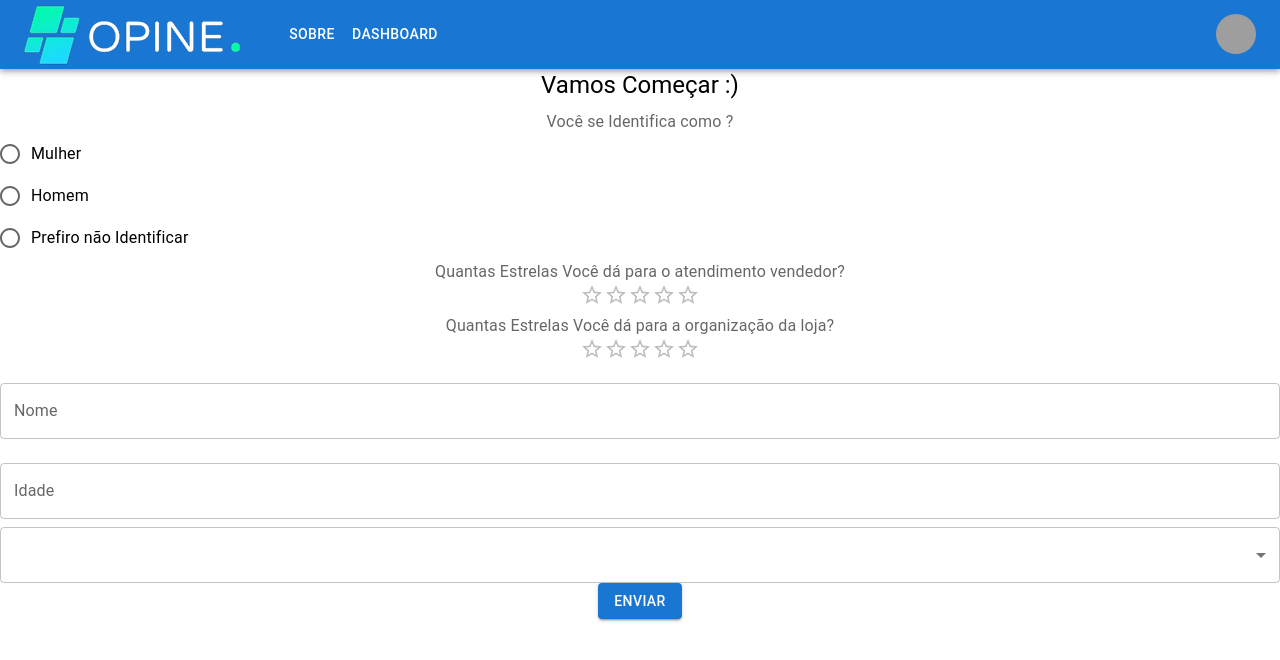
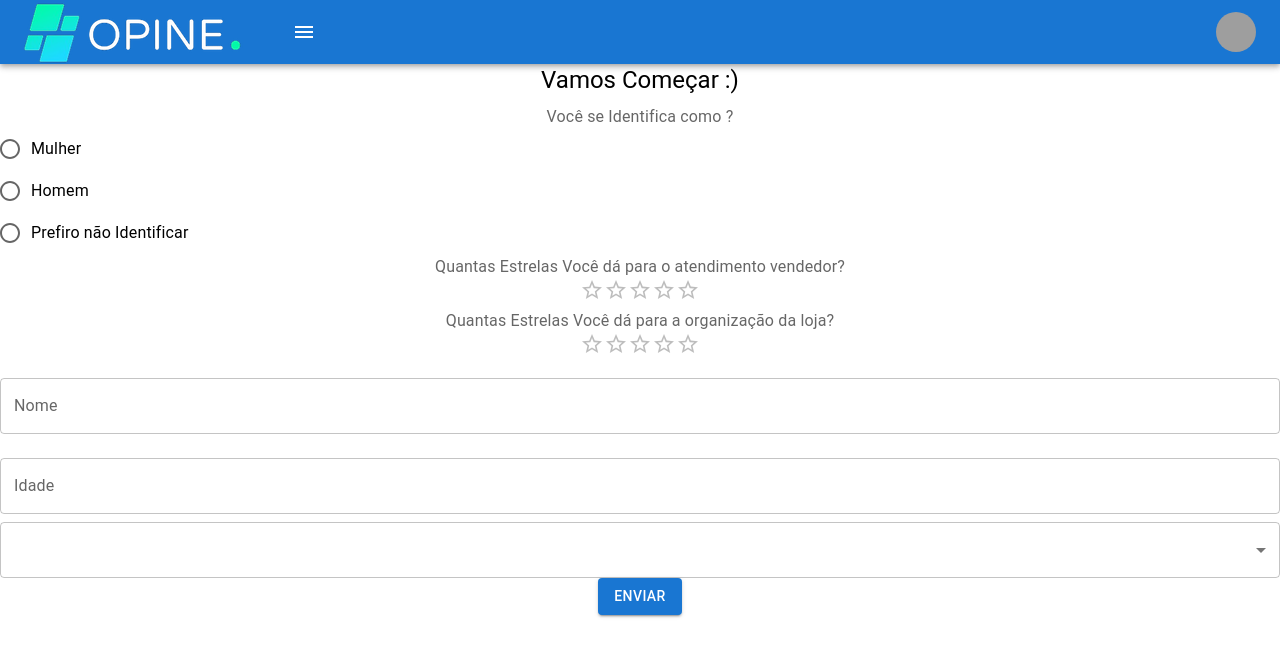
Before and after one commit to bruno-wladimir/pesquisa, a React (Vite) app: page /pesquisa in a window 1280 px wide. Shown: the top 660 px of the page. Built offline with nearby package versions, Linux system fonts and the light colour scheme; grey boxes are pictures that could not be loaded.

Commit message:
configuracao menu

```diff
--- a/src/components/barranavegacao.tsx
+++ b/src/components/barranavegacao.tsx
@@ -94,11 +94,66 @@ function BarraNavegacao() {
                 display: { xs: 'block', md: 'none' },
               }}
             >
-              {pages.map((page) => (
+{/*
+<Route path="/" element={<Index/>}>  </Route>
+
+<Route path="/sobre" element={<Sobre/>}>  </Route>
+<Route path="/dash" element={<Dash/>}>  </Route>
+<Route path="/pesquisa" element={<Pesquisa/>}>  </Route> */}
+
+              <MenuItem key="/sobre" onClick={handleCloseNavMenu}>
+              <Link to={'/sobre'} >
+                  <Typography textAlign="center">sobre</Typography>
+                  </Link>
+                </MenuItem>
+
+                <MenuItem key="/index" onClick={handleCloseNavMenu}>
+              <Link to={'/'} >
+                  <Typography textAlign="center">Index</Typography>
+                  </Link>
+                </MenuItem>
+
+                <MenuItem key="/dash" onClick={handleCloseNavMenu}>
+              <Link to={'/dash'} >
+                  <Typography textAlign="center">Dash</Typography>
+                  </Link>
+                </MenuItem>
+
+
+                <MenuItem key="/pesquisa" onClick={handleCloseNavMenu}>
+              <Link to={'/pesquisa'} >
+                  <Typography textAlign="center">Pesquisa</Typography>
+                  </Link>
+                </MenuItem>
+
+
+          {/* <Link to="/sobre">
+              <Button
+
+                onClick={handleCloseNavMenu}
+                sx={{ my: 2, color: 'white', display: 'block' }}
+              >
+                Sobre
+              </Button>
+          </Link>
+
+          <Link to="/dash">
+              <Button
+
+                onClick={handleCloseNavMenu}
+                sx={{ my: 2, color: 'white', display: 'block' }}
+              >
+                Dashboard
+              </Button>
+          </Link> */}
+
+
+
+              {/* {pages.map((page) => (
                 <MenuItem key={page} onClick={handleCloseNavMenu}>
                   <Typography textAlign="center">{page}</Typography>
                 </MenuItem>
-              ))}
+              ))} */}
             </Menu>
           </Box>
           <div className='w-1/2 h-auto'>
@@ -123,25 +178,17 @@ function BarraNavegacao() {
             <img src='Opine.png' ></img>
           </Typography> */}
           <Box sx={{ flexGrow: 1, display: { xs: 'none', md: 'flex' } }}>
-          <Link to="/sobre">
-              <Button
+          <IconButton
+              size="large"
+              aria-label="account of current user"
+              aria-controls="menu-appbar"
+              aria-haspopup="true"
+              onClick={handleOpenNavMenu}
+              color="inherit"
+            >
+              <MenuIcon />
+            </IconButton>
 
-                onClick={handleCloseNavMenu}
-                sx={{ my: 2, color: 'white', display: 'block' }}
-              >
-                Sobre
-              </Button>
-          </Link>
-
-          <Link to="/dash">
-              <Button
-
-                onClick={handleCloseNavMenu}
-                sx={{ my: 2, color: 'white', display: 'block' }}
-              >
-                Dashboard
-              </Button>
-          </Link>
           </Box>
 
           <Box sx={{ flexGrow: 0 }}>
--- a/vite.config.js
+++ b/vite.config.js
@@ -1,5 +1,6 @@
 import { defineConfig } from 'vite'
 import react from '@vitejs/plugin-react'
+import  { BrowserRouter, Routes,Route } from "react-router-dom" ;
 
 // https://vitejs.dev/config/
 export default defineConfig({
```
